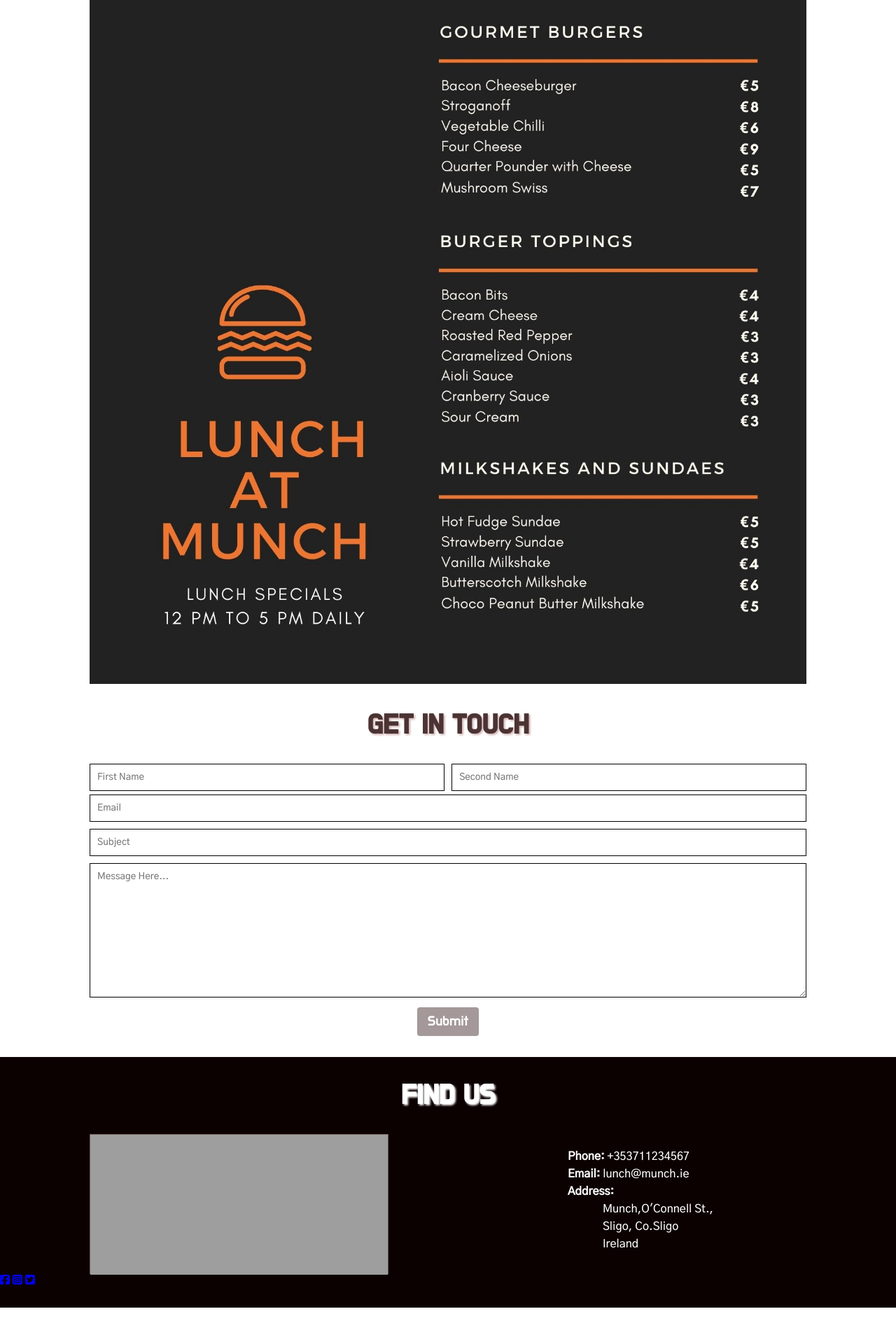
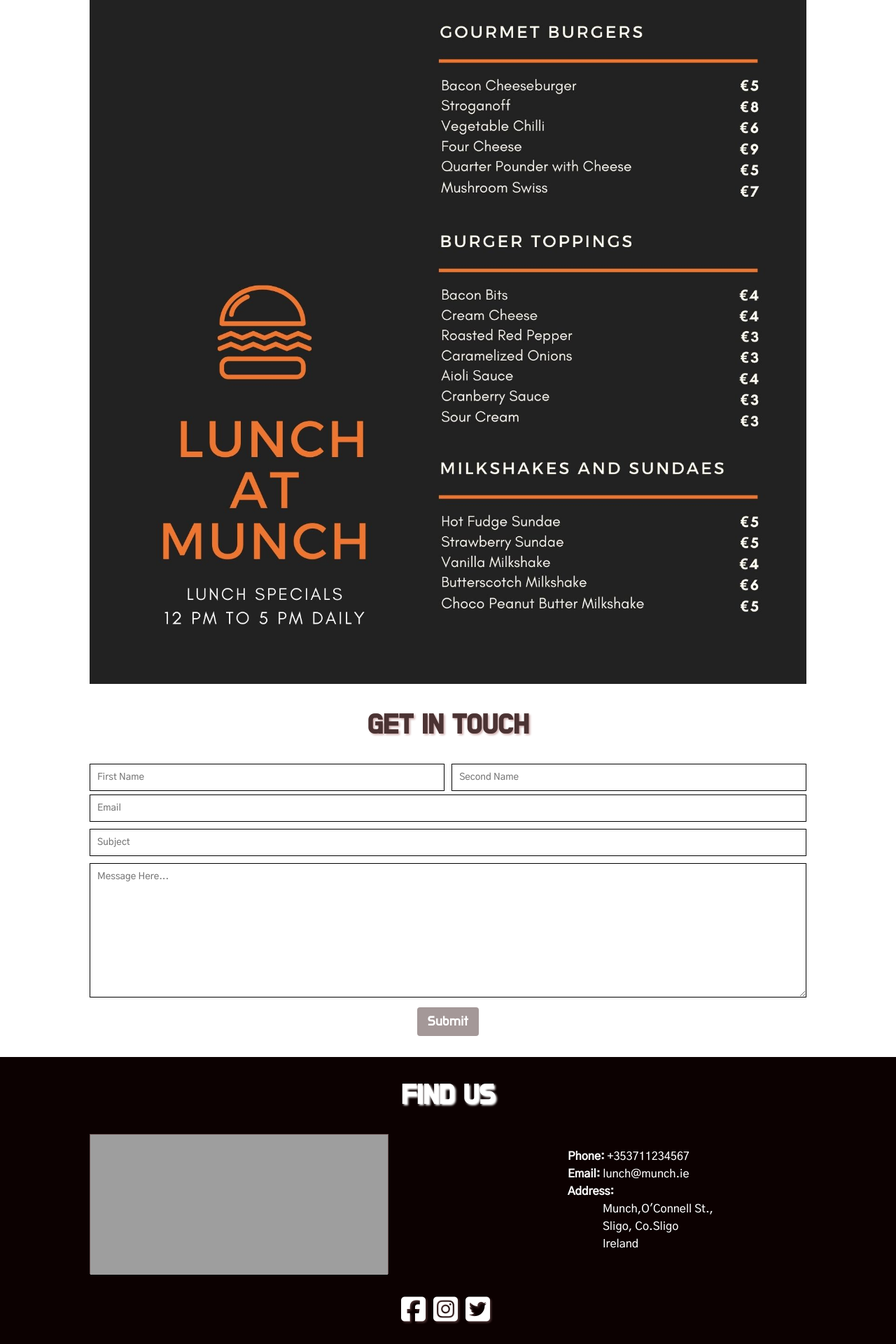
Before and after one commit to annuc1s/ms3_munch_dataCentricDevelopment, a Flask app: page / in a window 1280 px wide. Shown: the part 1186-3106 px from the top of the page at 70% size. Before the commit the page ends 3054 px from the top, so only its background shows below. Run offline with Flask 2, Linux system fonts and the light colour scheme; some libraries are stand-ins or nearby versions; grey boxes are pictures that could not be loaded.

Commit message:
social media icon styling

```diff
--- a/static/css/style.css
+++ b/static/css/style.css
@@ -98,6 +98,19 @@ footer h2{
 #footer-responsive{
     display: none;
 }
+
+#social-media i{
+    color: white;
+    padding-top: 30px;
+    font-size: 40px;
+    text-shadow: 2px 2px 3px rgb(75, 51, 51);
+    letter-spacing: 7px;
+}
+
+#social-media {
+    text-align: center;
+}
+
 /*--------------- 2 column layout for google-locations and contact-detail*/
 .row{
     display: flex;
```
